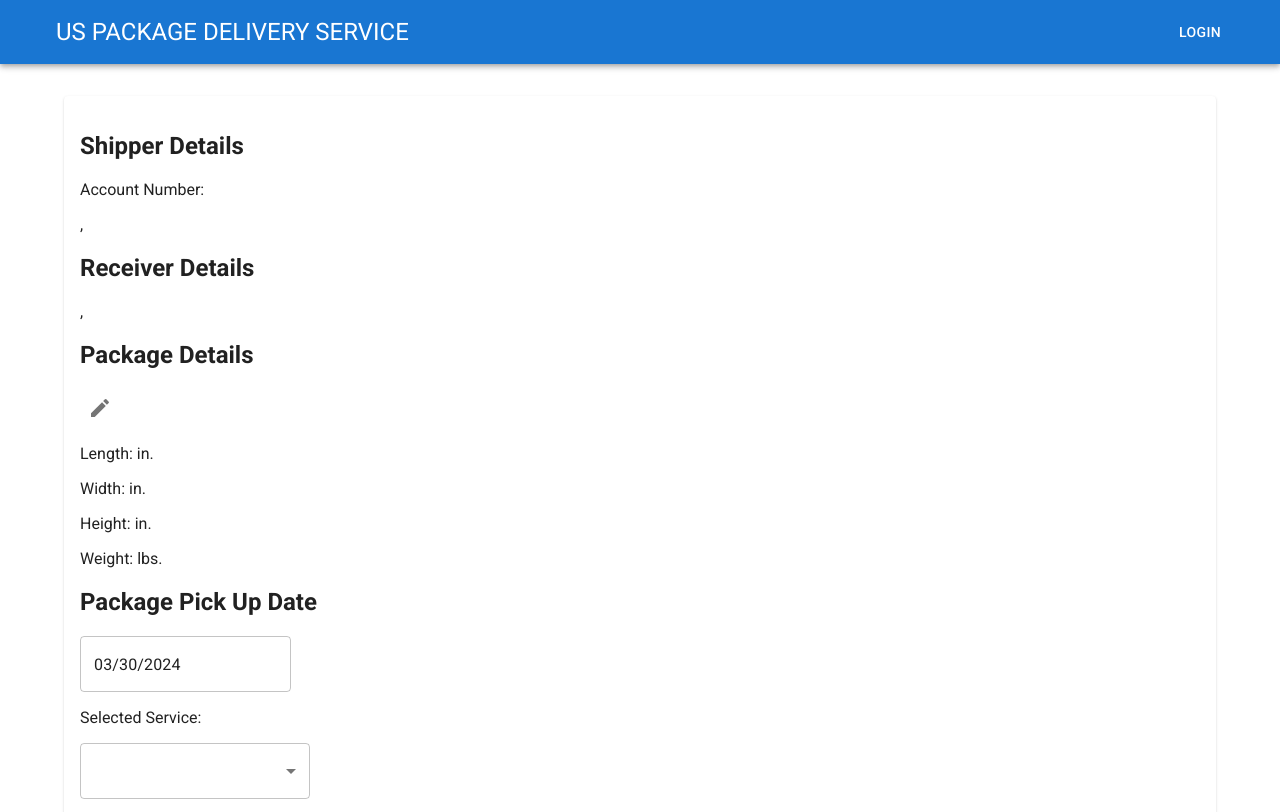
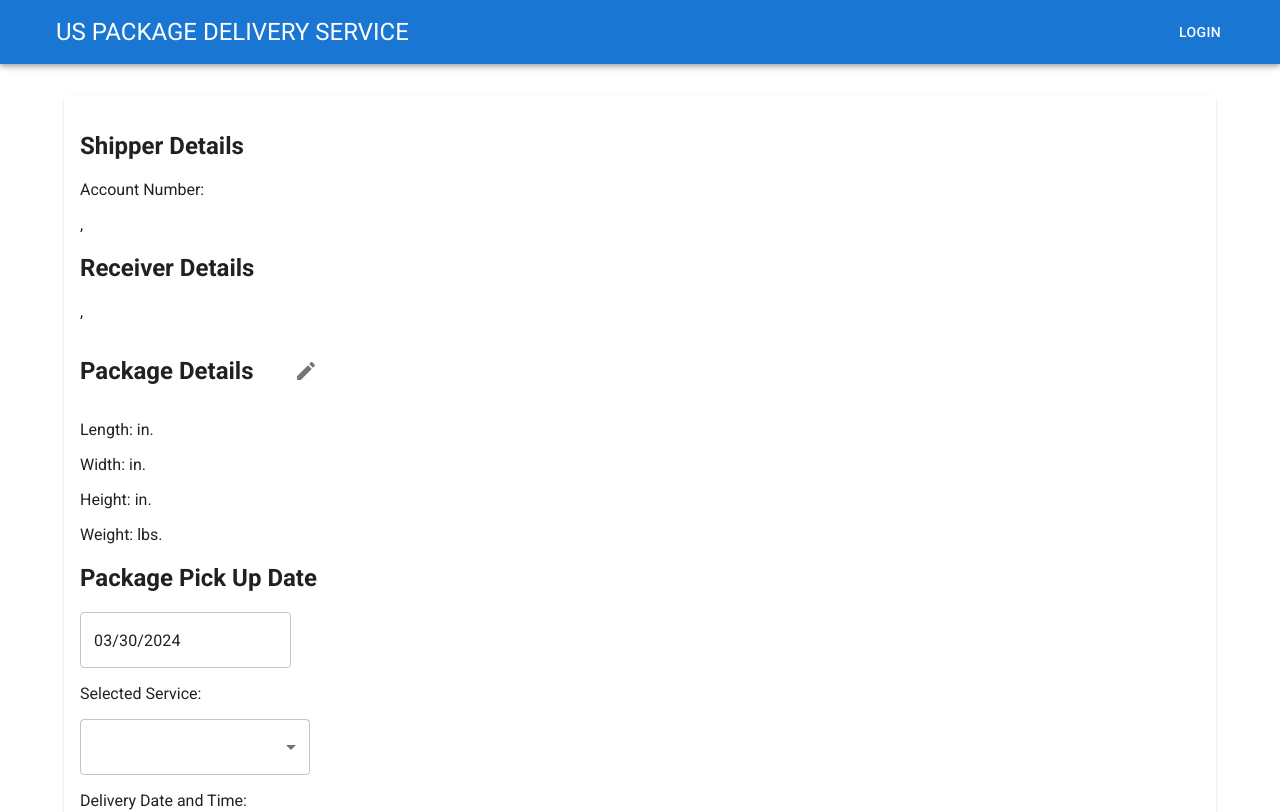
Before and after one commit to JCVCoding/shipping-app, a React (Vite) app: page /ship-details in a window 1280 px wide. Shown: the top 812 px of the page. Built offline with nearby package versions, Linux system fonts and the light colour scheme.

Commit message:
Toggle the edit button state when package details are being edited

```diff
--- a/src/pages/shipDetails.tsx
+++ b/src/pages/shipDetails.tsx
@@ -8,7 +8,7 @@ import {
   InputAdornment,
   MenuItem,
 } from "@mui/material";
-import { Edit } from "@mui/icons-material";
+import { Edit, EditOff } from "@mui/icons-material";
 import Grid from "@mui/material/Unstable_Grid2";
 import { LocalizationProvider } from "@mui/x-date-pickers";
 import { AdapterDayjs } from "@mui/x-date-pickers/AdapterDayjs";
@@ -129,12 +129,14 @@ const ShipDetails = () => {
           <p>
             {shipDetails.recipientCity}, {shipDetails.recipientState} {toZIP}
           </p>
-          <h2>Package Details</h2>
-          <IconButton
-            onClick={() => setEditPackageDetails(!editPackageDetails)}
-          >
-            <Edit />
-          </IconButton>
+          <Grid xs={12} sm={6} container gap={4} alignItems={"center"}>
+            <h2>Package Details</h2>
+            <IconButton
+              onClick={() => setEditPackageDetails(!editPackageDetails)}
+            >
+              {editPackageDetails ? <EditOff /> : <Edit />}
+            </IconButton>
+          </Grid>
           <Grid container>
             <form onSubmit={handleSubmit(onSubmit)}>
               <Grid xs={12}>
```
